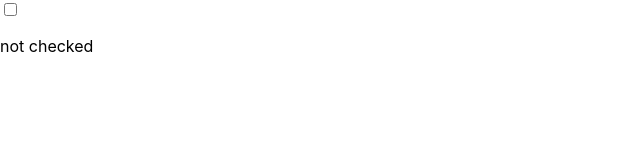
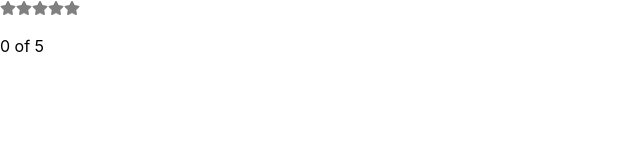
Before and after one commit to jeff-cruz/react-practice, a React (Create React App) app in the folder my-app/: page / in a window 1280 px wide. Shown: the top 160 px of the page, without its empty margins (0-640 px from the left). Built offline with nearby package versions, Linux system fonts and the light colour scheme.

Commit message:
React Hooks Star Input

```diff
--- a/my-app/src/index.js
+++ b/my-app/src/index.js
@@ -2,16 +2,38 @@
 import ReactDOM from 'react-dom/client';
 import './index.css';
 import reportWebVitals from './reportWebVitals';
+import { FaStar } from "react-icons/fa"
+
+const createArray = (length) => [
+  ...Array(length)
+];
+
+function Star({selected = false, onSelect }) {
+  return (
+    <FaStar color={selected ? "red" : "gray"} onClick={onSelect}/>
+  );
+}
+
+function StarRating({ totalStars = 5 }) {
+  const [selectedStars, setSelectedStars] = useState(0);
 
 
+  return (
+  <>
+    {createArray(totalStars).map((n, i) => (
+      <Star
+        key={i}
+        selected={selectedStars > i}
+        onSelect={() => setSelectedStars(i + 1)}
+      />
+    ))}
+    <p>{selectedStars} of {totalStars}</p>
+  </>
+  );
+}
+
 function App() {
-  const [checked, setChecked] = useState(false);
-  return(
-    <div>
-      <input type="checkbox" value={checked} onChange={() => setChecked(!checked)} />
-      <p>{checked ? "checked" : "not checked"}</p>
-    </div>
-  )
+  return <StarRating totalStars={5}/>;
 }
 
 const root = ReactDOM.createRoot(document.getElementById('root'));
--- a/package.json
+++ b/package.json
@@ -18,7 +18,8 @@
     "jsonwebtoken": "^8.5.1",
     "pg": "^8.7.3",
     "react": "^18.2.0",
-    "react-dom": "^18.2.0"
+    "react-dom": "^18.2.0",
+    "react-icons": "^4.4.0"
   },
   "devDependencies": {
     "@babel/core": "^7.18.5",
```
Also changed, not shown: 1 other file (tests, documents, lock files or other folders).
